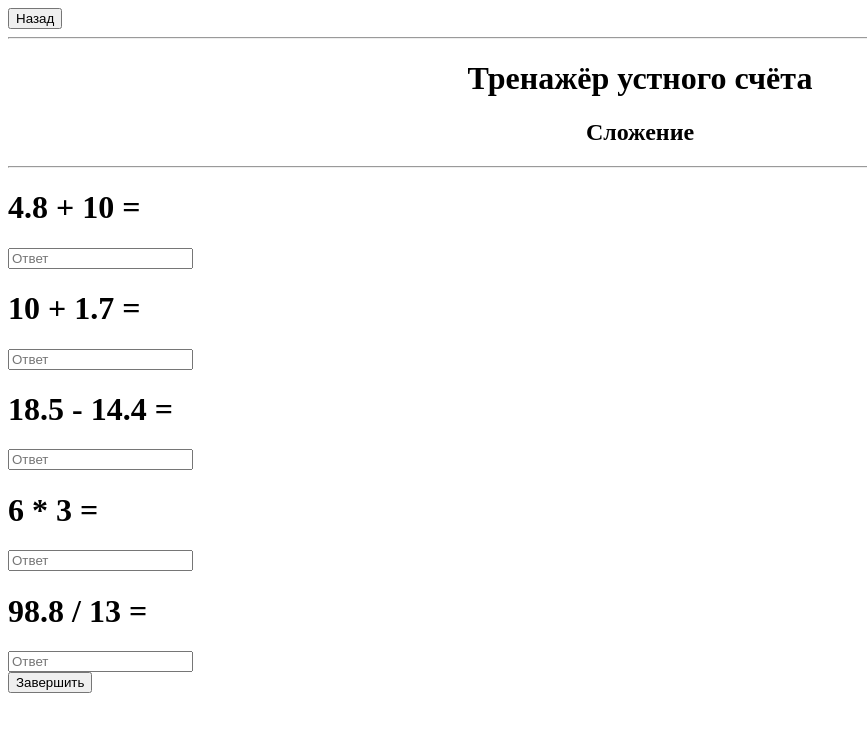
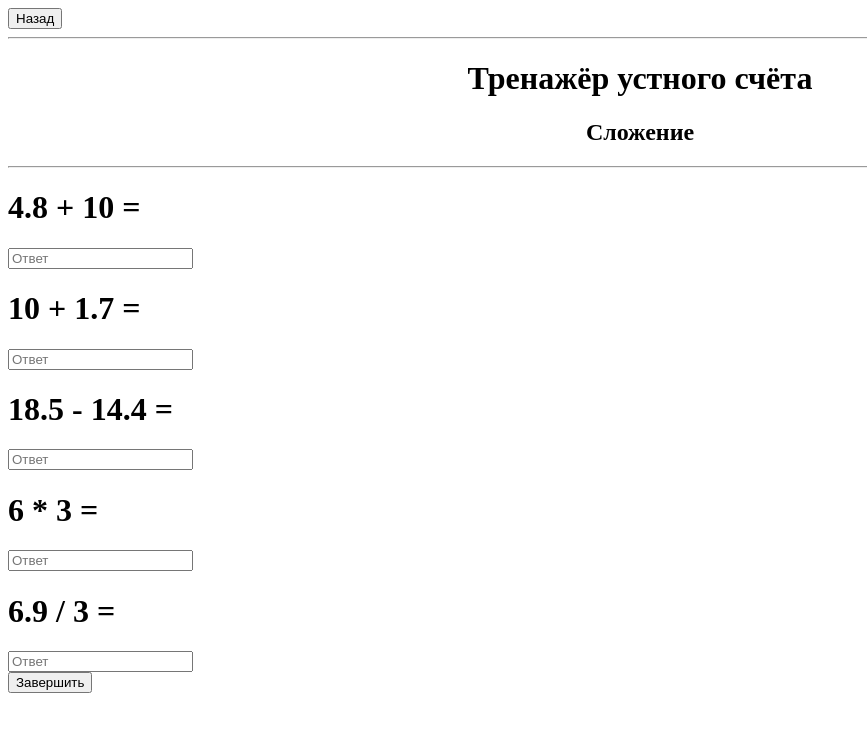
Before and after one commit to Nektorinka/school-project, a plain HTML site: page all.html in a window 1280 px wide. Shown: the whole page, without its empty margins (0-867 px from the left). Drawn offline with Linux system fonts and the light colour scheme.

Commit message:
Update all.html

```diff
--- a/all.html
+++ b/all.html
@@ -74,7 +74,7 @@
 			generateExamples('+', 2);
 			generateExamples('-', 1);
 			generateExamples('*', 1);
-			generateExamples('/', 1);
+			generateExamples('/', 1, 5, 5);
 		</script>
 	</body>
 </html>
```
